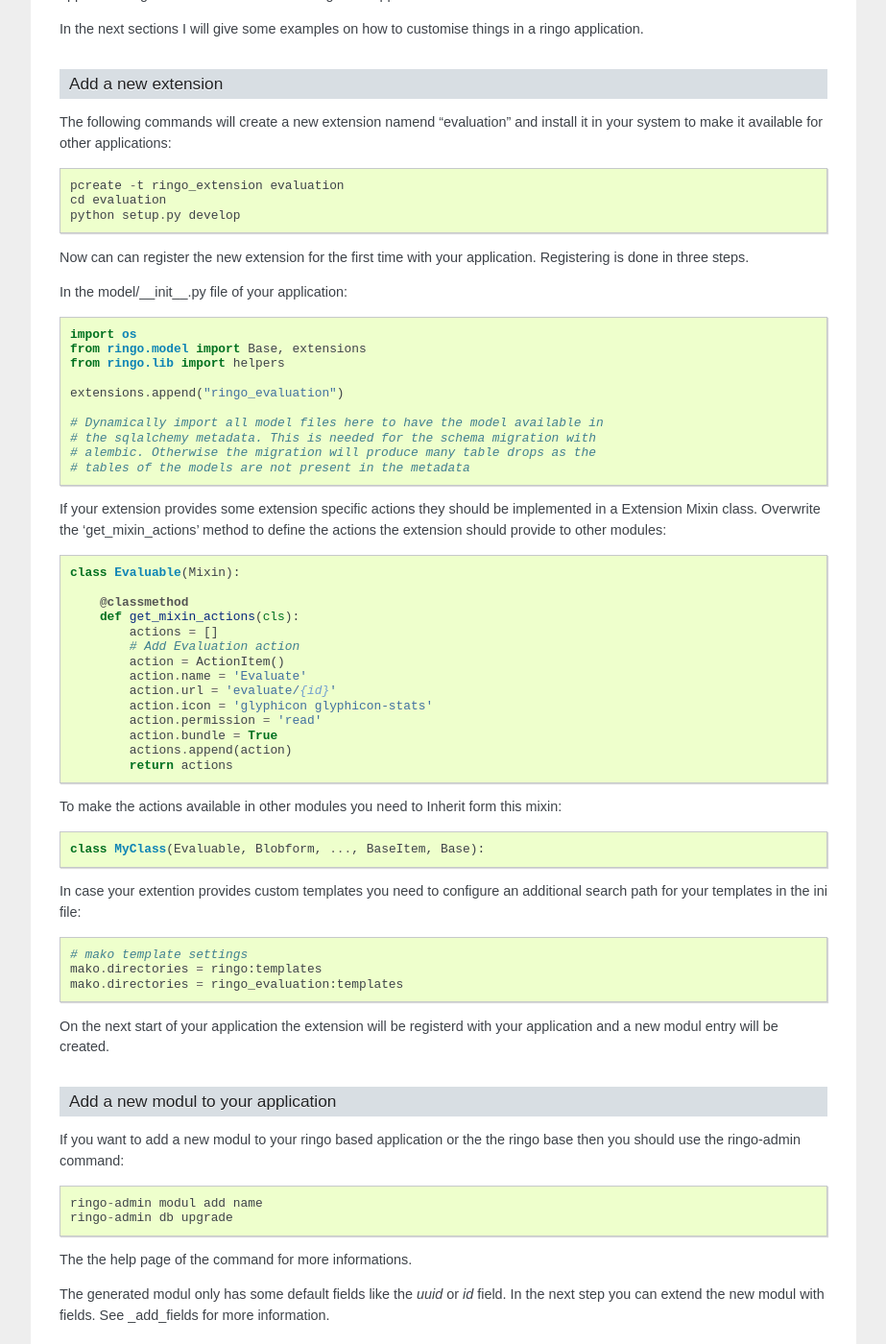
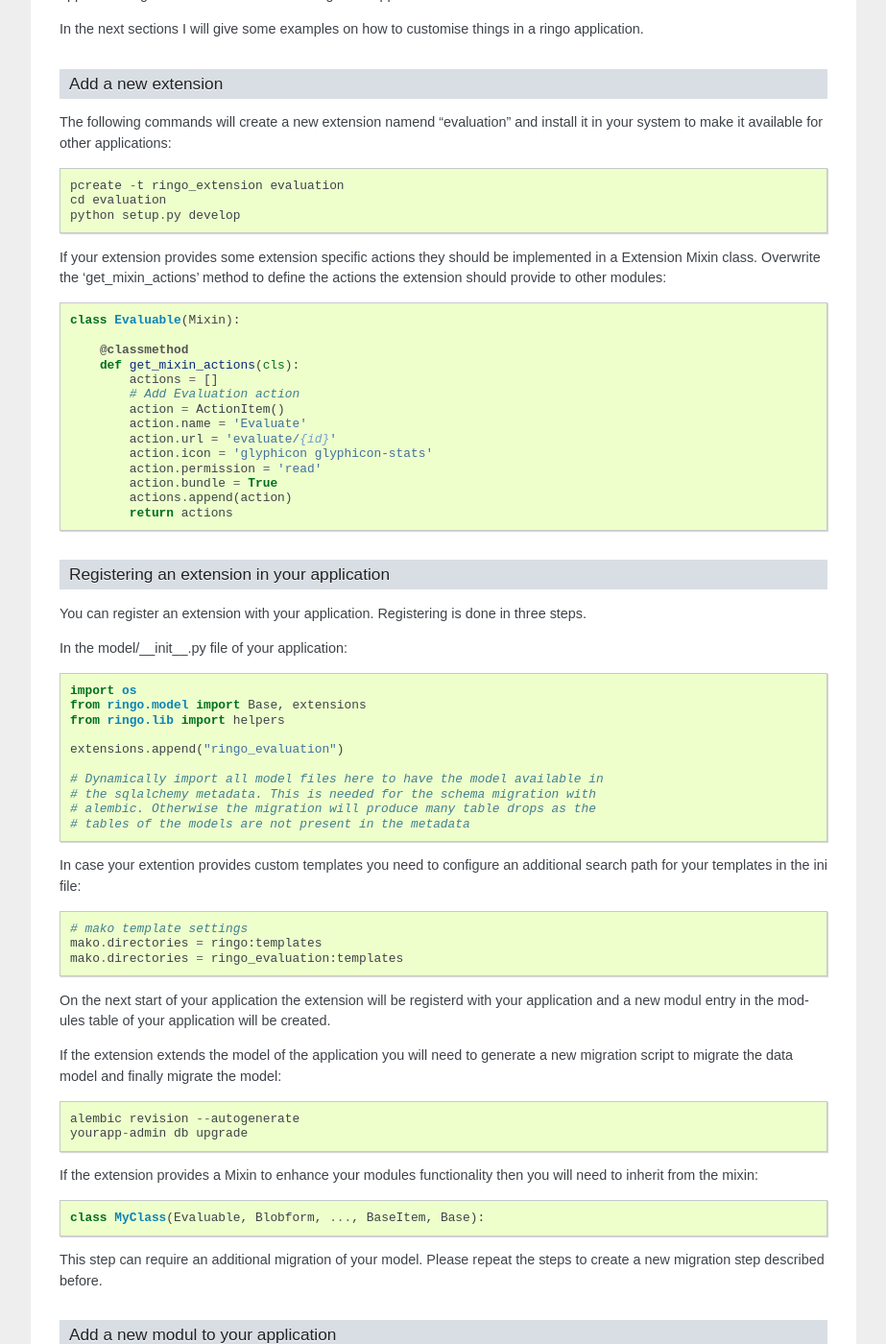
Before and after one commit to ringo-framework/ringo, a Sphinx documentation site: the page built from docs/source/development.rst, in a window 1280 px wide and 1400 px high, scrolled down 2574 px. Shown: the whole window at 96% size, without its empty margins (198-1121 px from the left). Built offline with Sphinx 7.4.7, drawn with Linux system fonts in a browser that asks for light colours; formulas are drawn with MathJax 3; some of the changed text lies outside the part shown.

Commit message:
Updated documentation on extensions.

```diff
--- a/docs/source/development.rst
+++ b/docs/source/development.rst
@@ -175,22 +175,6 @@ install it in your system to make it available for other applications::
     cd evaluation
     python setup.py develop
 
-Now can can register the new extension for the first time with your
-application. Registering is done in three steps.
-
-In the model/__init__.py file of your application::
-
-    import os
-    from ringo.model import Base, extensions
-    from ringo.lib import helpers
-
-    extensions.append("ringo_evaluation")
-
-    # Dynamically import all model files here to have the model available in
-    # the sqlalchemy metadata. This is needed for the schema migration with
-    # alembic. Otherwise the migration will produce many table drops as the
-    # tables of the models are not present in the metadata
-
 If your extension provides some extension specific actions they should be
 implemented in a Extension Mixin class. Overwrite the 'get_mixin_actions'
 method to define the actions the extension should provide to other modules::
@@ -210,10 +194,23 @@ method to define the actions the extension should provide to other modules::
                 actions.append(action)
                 return actions
 
-To make the actions available in other modules you need to Inherit form this
-mixin::
+Registering an extension in your application
+============================================
+You can register an extension with your application. Registering is done in
+three steps.
 
-        class MyClass(Evaluable, Blobform, ..., BaseItem, Base):
+In the model/__init__.py file of your application::
+
+    import os
+    from ringo.model import Base, extensions
+    from ringo.lib import helpers
+
+    extensions.append("ringo_evaluation")
+
+    # Dynamically import all model files here to have the model available in
+    # the sqlalchemy metadata. This is needed for the schema migration with
+    # alembic. Otherwise the migration will produce many table drops as the
+    # tables of the models are not present in the metadata
 
 In case your extention provides custom templates you need to configure an
 additional search path for your templates in the ini file::
@@ -223,7 +220,22 @@ additional search path for your templates in the ini file::
        mako.directories = ringo_evaluation:templates
 
 On the next start of your application the extension will be registerd with
-your application and a new modul entry will be created.
+your application and a new modul entry in the modules table of your application will be created.
+
+If the extension extends the model of the application you will need to
+generate a new migration script to migrate the data model and finally migrate
+the model::
+
+        alembic revision --autogenerate
+        yourapp-admin db upgrade
+
+If the extension provides a Mixin to enhance your modules functionality then
+you will need to inherit from the mixin::
+
+        class MyClass(Evaluable, Blobform, ..., BaseItem, Base):
+
+This step can require an additional migration of your model. Please repeat the
+steps to create a new migration step described before.
 
 .. _add_modules:
 
```
